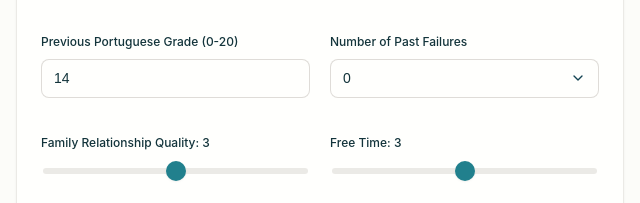
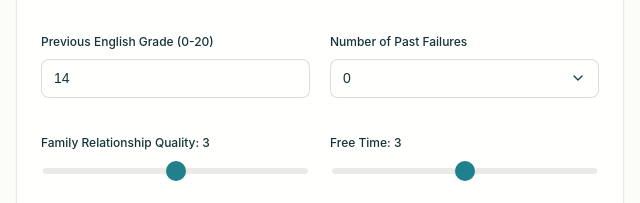
Before and after one commit to xtfaisal07/Student-Exam-Score-Prediction, a plain HTML site: page index.html in a window 1280 px wide. Shown: the part 383-586 px from the top of the page, 0-640 px from the left. Drawn offline with Linux system fonts and the light colour scheme; a web font is replaced by a local one.

Commit message:
index.html

```diff
--- a/index.html
+++ b/index.html
@@ -54,7 +54,7 @@
                                 </div>
 
                                 <div class="form-group">
-                                    <label class="form-label" for="portuguese-grade">Previous Portuguese Grade (0-20)</label>
+                                    <label class="form-label" for="portuguese-grade">Previous English Grade (0-20)</label>
                                     <input type="number" id="portuguese-grade" min="0" max="20" value="14" class="form-control">
                                 </div>
 
```
